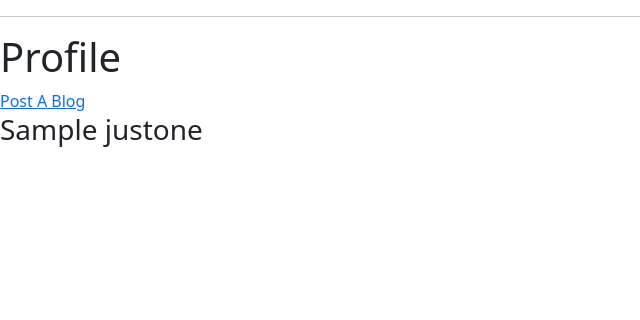
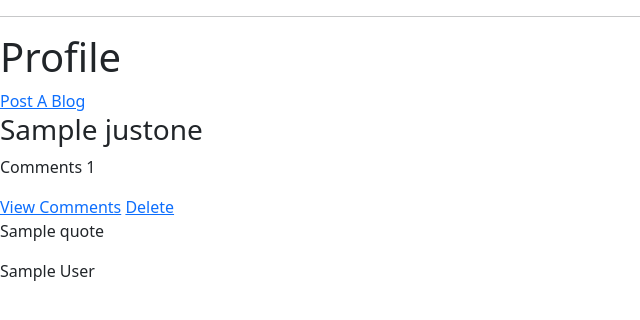
Before and after one commit to layersony/personal-blog, a Python web app: template app/templates/profile/profile.html in a window 1280 px wide. Shown: the part 56-376 px from the top of the page, without its empty margins (0-640 px from the left). Run offline with Jinja, Linux system fonts and the light colour scheme; the template is opened without the code that fills it: most values are stand-ins (such as "Sample title", 1, 10 or a date in 2020); some libraries are stand-ins or nearby versions.

Commit message:
all html quote

```diff
--- a/app/templates/auth/login.html
+++ b/app/templates/auth/login.html
@@ -3,3 +3,6 @@
 <h3 class="text-center">Login</h3>
 {{ wtf.quick_form(loginform) }}
 <p>Don't have an account? <a href="{{ url_for('auth.register') }}">Create Account</a></p>
+
+<p>{{ quote.quote }}</p>
+<p>{{ quote.author }}</p>
--- a/app/templates/auth/register.html
+++ b/app/templates/auth/register.html
@@ -2,3 +2,6 @@
 
 <h3 class="text-center">Sign Up</h3>
 {{ wtf.quick_form(registrationform) }}
+
+<p>{{ quote.quote }}</p>
+<p>{{ quote.author }}</p>
--- a/app/templates/index.html
+++ b/app/templates/index.html
@@ -9,4 +9,7 @@
   Comments <span>{{blog.comments.count()}}</span>
 
 {% endfor %}
+
+<p>{{ quote.quote }}</p>
+<p>{{ quote.author }}</p>
 {% endblock %}
--- a/app/templates/profile/comment.html
+++ b/app/templates/profile/comment.html
@@ -12,3 +12,6 @@
 {% else %}
 <p>No comments Yet</p>
 {% endif %}
+
+<p>{{ quote.quote }}</p>
+<p>{{ quote.author }}</p>
--- a/app/templates/profile/postblog.html
+++ b/app/templates/profile/postblog.html
@@ -1,3 +1,7 @@
 {% import 'bootstrap/wtf.html' as wtf %}
 
 {{ wtf.quick_form(blogform)}}
+
+
+<p>{{ quote.quote }}</p>
+<p>{{ quote.author }}</p>
--- a/app/templates/profile/profile.html
+++ b/app/templates/profile/profile.html
@@ -6,6 +6,12 @@
 
 {% for justone in blog %}
     <h3>{{ justone.title }}</h3>
+    <p>  Comments <span>{{justone.comments.count()}}</span></p>
+    <a href="{{ url_for('main.viewcomments', id=justone.id) }}">View Comments</a>
+    <a href="{{ url_for('main.deletePost', id=justone.id) }}">Delete</a>
 {% endfor %}
 
+<p>{{ quote.quote }}</p>
+<p>{{ quote.author }}</p>
+
 {% endblock %}
--- a/app/templates/profile/viewcomment.html
+++ b/app/templates/profile/viewcomment.html
@@ -9,4 +9,6 @@
     <a href="{{ url_for('main.deleteComment', id=justone.id) }}">Delete</a>
 {% endfor %}
 
+<p>{{ quote.quote }}</p>
+<p>{{ quote.author }}</p>
 {% endblock %}
```
